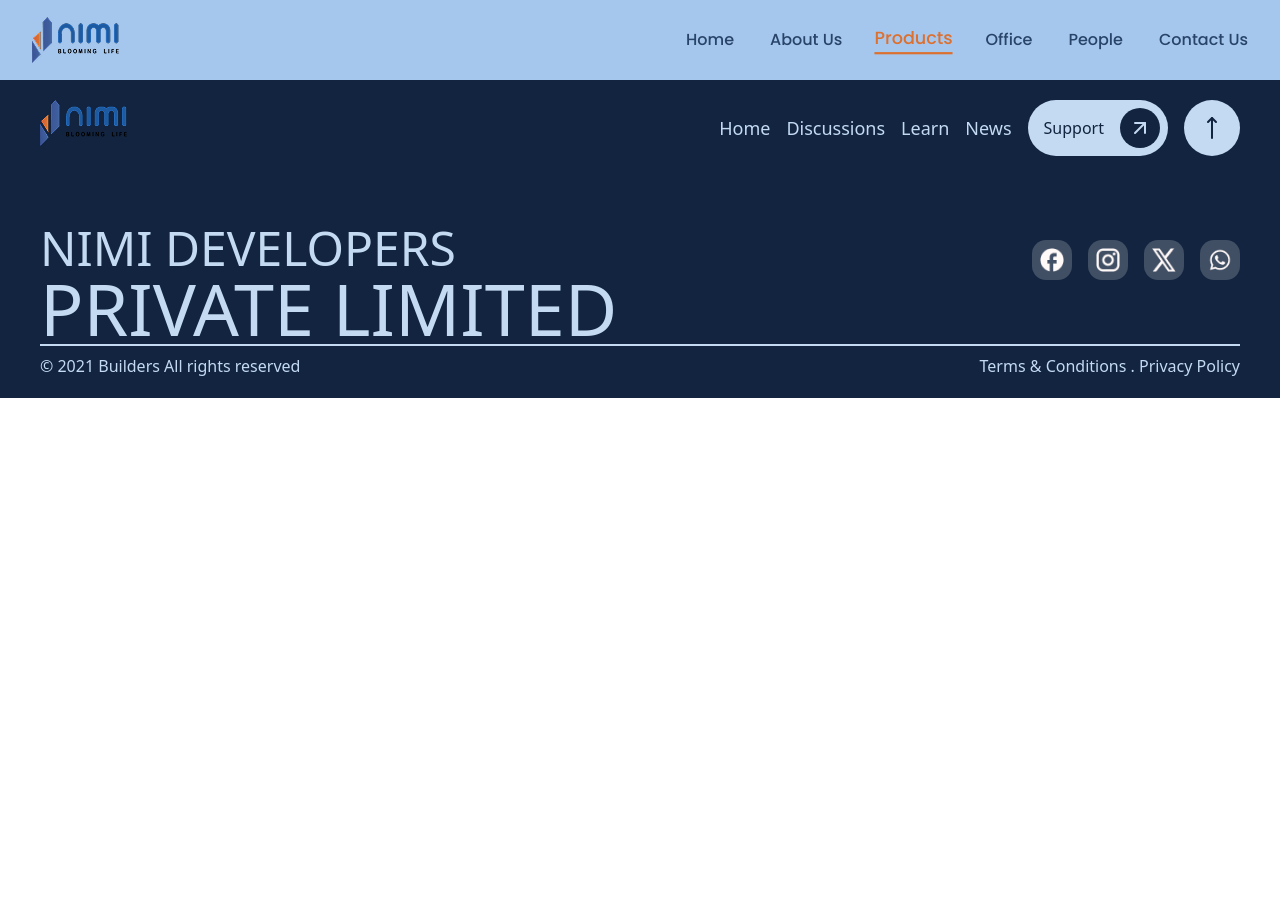
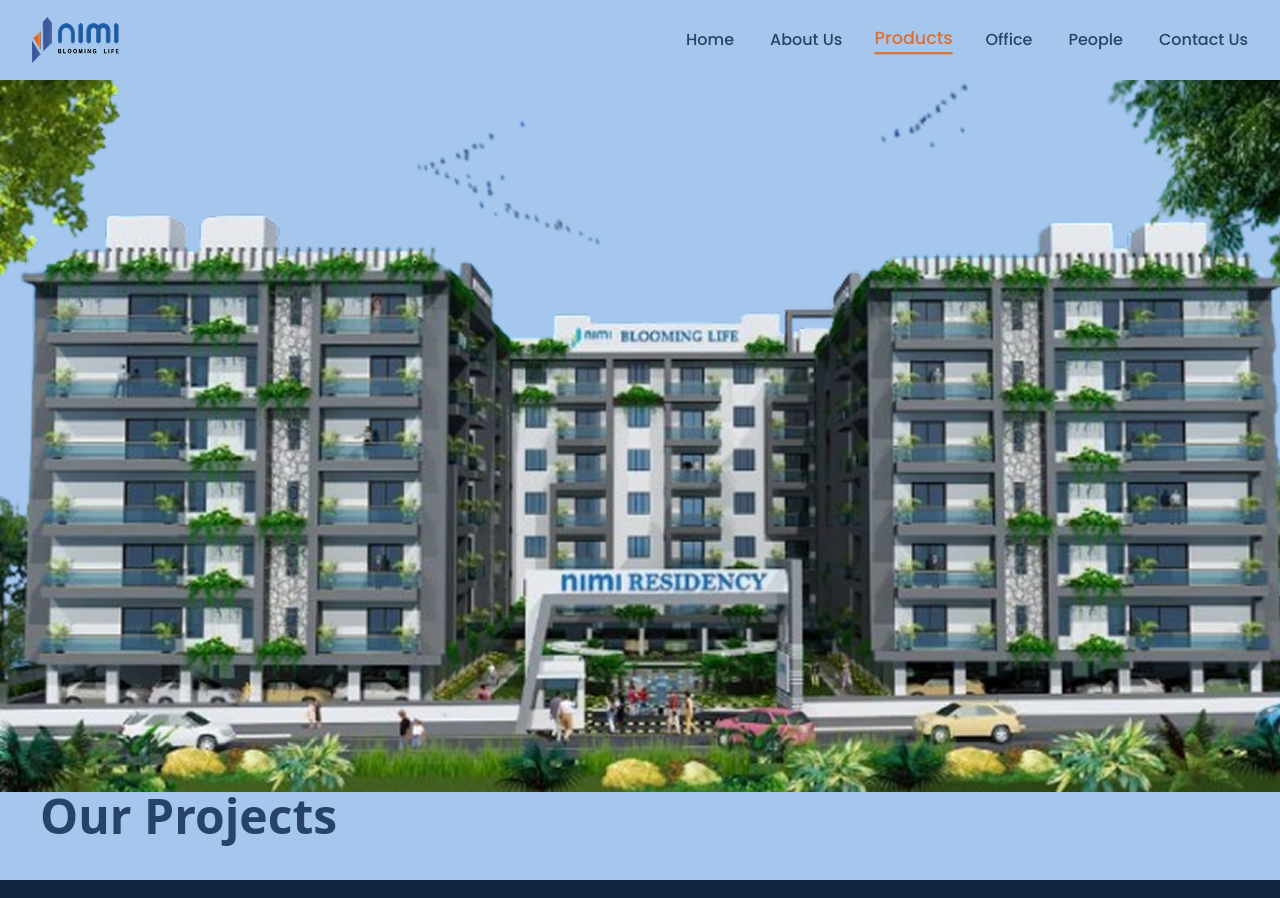
Before and after one commit to Ankit-Kum-ar/nimi-portfolio, a React (Vite) app: page /product in a window 1280 px wide. Shown: the top 898 px of the page. Before the commit the page ends 800 px from the top, so only its background shows below. Built offline with nearby package versions, Linux system fonts and the light colour scheme.

Commit message:
add Product page and ProductCard component; include background image and update App routing

```diff
--- a/src/App.tsx
+++ b/src/App.tsx
@@ -2,6 +2,7 @@ import { Routes, Route } from "react-router-dom"
 import Footer from "./components/Footer"
 import Navbar from "./components/Navbar"
 import Home from "./Pages/Home/Home"
+import Product from "./Pages/Product/Product"
 
 function App() {
   return (
@@ -9,6 +10,7 @@ function App() {
       <Navbar />
       <Routes>
         <Route path="/" element={<Home />} />
+        <Route path="/product" element={<Product />} />
       </Routes>
       <Footer />
     </>
--- /dev/null
+++ b/src/Pages/Product/Product.tsx
@@ -0,0 +1,14 @@
+import bg from "/images/Product-bg.png";
+const Product = () => {
+  return (
+    <div className="min-h-screen bg-[#90BAE9]/80">
+      <img src={bg} alt="Product-bg" />
+      <div className="flex flex-col items-center justify-center">
+        <h1 className="text-[#284368] text-5xl font-bold text-left w-full px-10">Our Projects</h1>
+
+      </div>
+    </div>
+  )
+}
+
+export default Product
--- /dev/null
+++ b/src/Pages/Product/components/ProductCard.tsx
@@ -0,0 +1,9 @@
+const ProductCard = () => {
+  return (
+    <div>
+      ProductCard
+    </div>
+  )
+}
+
+export default ProductCard
```
Also changed, not shown: public/images/Product-bg.png (added).
